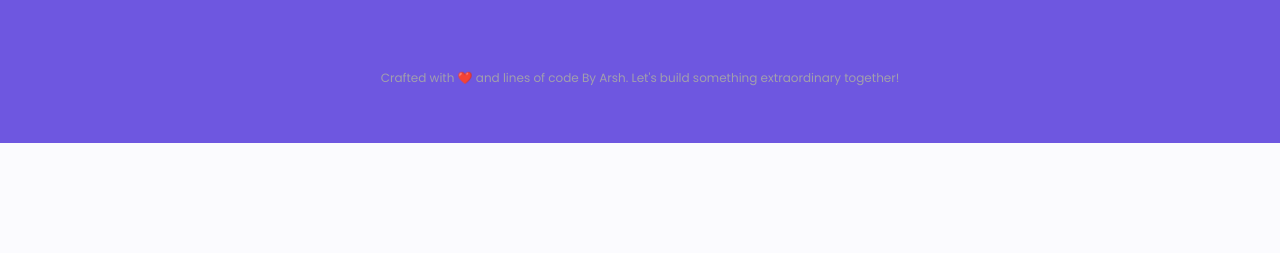
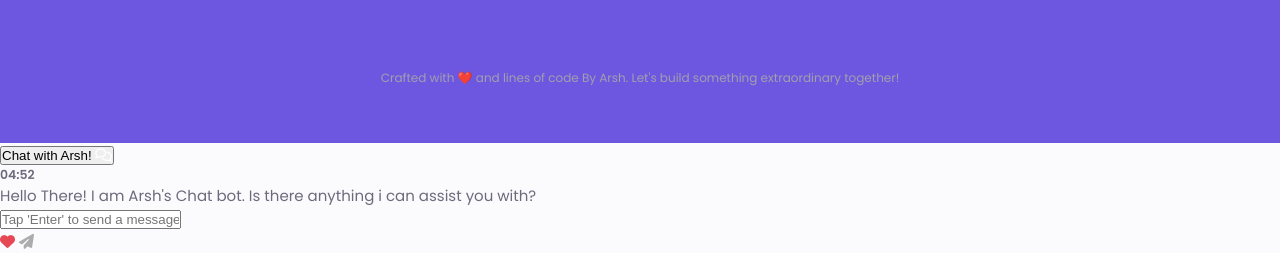
Before and after one commit to ArshChauhan1101/ArshChauhan1101.github.io, a plain HTML site: page index.html in a window 1280 px wide. Shown: the part 4001-4254 px from the top of the page. Before the commit the page ends 4144 px from the top, so only its background shows below. Drawn offline with nearby package versions, Linux system fonts and the light colour scheme.

Commit message:
Updating index.html for Chatbox

```diff
--- a/index.html
+++ b/index.html
@@ -262,46 +262,7 @@
                 </div>
               </div>
 
-              <!-- qualifi 2 -->
 
-              <!-- <div class="qualification-data">
-                <div></div>
-
-                <div>
-                  <span class="qualification-round"></span>
-                  <span class="qualification-line"></span>
-                </div>
-
-                <div>
-                  <h3 class="qualification-title">
-                    The Ultimate MySQL Bootcamp: Go from SQL Beginner to Expert
-                  </h3>
-                  <span class="qualification-subtitle">Udemy</span>
-                  <div class="qualification-date">
-                    <i class="fa-solid fa-calendar-days"></i>
-                    August 2022
-                  </div>
-                </div>
-              </div> -->
-
-              <!-- qualifi 3 -->
-
-              <!-- <div class="qualification-data">
-                <div>
-                  <h3 class="qualification-title"> Complete C# Masterclass</h3>
-                  <span class="qualification-subtitle">Udemy</span>
-                  <div class="qualification-date">
-                    <i class="fa-solid fa-calendar-days"></i>
-                    December 2022
-                  </div>
-                </div>
-                <div>
-                  <span class="qualification-round"></span>
-                  <span class="qualification-line"></span>
-                </div>
-              </div> -->
-
-              <!-- qualifi 4 -->
 
               <div class="qualification-data">
                 <div></div>
@@ -615,11 +576,56 @@
     <a href="#home" class="scrollup" id="scroll-up">
       <i class="fa-solid fa-arrow-up scroll-up-icon"></i>
     </a>
+    <!-- Adding it here-->
+    <section class="chat-bar-collapsible">
+      <button id="chat-button" type="button" class="collapsible">Chat with Arsh!
+          <i id="chat-icon" style="color: #fff;" class="fa-regular fa-comments"></i>
+      </button>
+
+      <div class="content">
+          <div class="full-chat-block">
+              <!-- Message Container -->
+              <div class="outer-container">
+                  <div class="chat-container">
+                      <!-- Messages -->
+                      <div id="chatbox">
+                          <h5 id="chat-timestamp"></h5>
+                          <p id="botStarterMessage" class="botText"><span>Loading...</span></p>
+                      </div>
+
+                      <!-- User input box -->
+                      <div class="chat-bar-input-block">
+                          <div id="userInput">
+                              <input id="textInput" class="input-box" type="text" name="msg"
+                                  placeholder="Tap 'Enter' to send a message">
+                              <p></p>
+                          </div>
+
+                          <div class="chat-bar-icons">
+                              <i id="chat-icon" style="color: #E54854;" class="fa-solid fa-heart"
+                                  onclick="heartButton()"></i>
+                              <i id="chat-icon" style="color: #acacac;" class="fa-solid fa-paper-plane"
+                                  onclick="sendButton()"></i>
+                          </div>
+                      </div>
+
+                      <div id="chat-bar-bottom">
+                          <p></p>
+                      </div>
+
+                  </div>
+              </div>
+
+          </div>
+      </div>
+
+  </section>
     <script src="Libraries/swiper-bundle.min.js"></script>
     <script
       src="https://kit.fontawesome.com/9b634c15bd.js"
       crossorigin="anonymous"
     ></script>
+    <script src="https://ajax.googleapis.com/ajax/libs/jquery/3.4.1/jquery.min.js"></script>
     <script src="script.js"></script>
 
 
```
